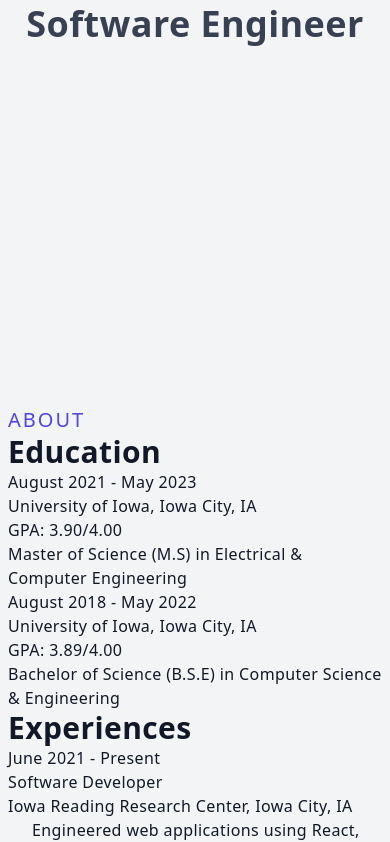
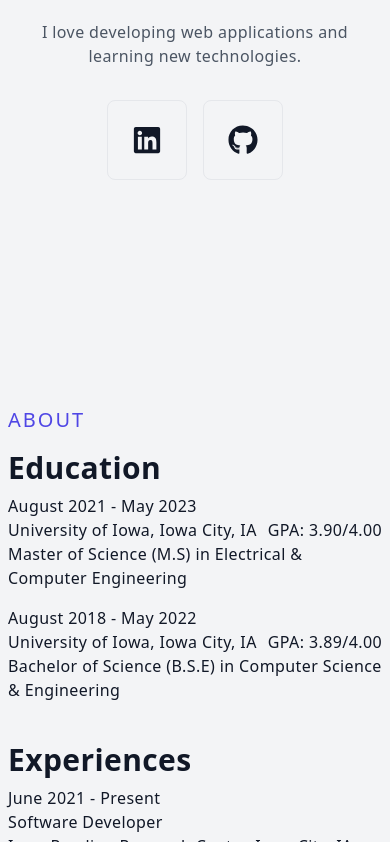
Before and after one commit to kevintdao/kevintdao.github.io, a React (Vite) app: page / in a window 390 px wide. Shown: the part 502-1344 px from the top of the page. Built offline with nearby package versions, Linux system fonts and the light colour scheme.

Commit message:
Add placeholder projects and skills section

```diff
--- a/src/App.tsx
+++ b/src/App.tsx
@@ -1,9 +1,29 @@
 import About from "./components/About";
+import Contact from "./components/Contact";
 import Footer from "./components/Footer";
 import Main from "./components/Main";
 import Navbar from "./components/Navbar";
 import Projects from "./components/Projects";
 import Skills from "./components/Skills";
+
+const items = [
+  {
+    id: "about",
+    component: <About />,
+  },
+  {
+    id: "skills",
+    component: <Skills />,
+  },
+  {
+    id: "projects",
+    component: <Projects />,
+  },
+  {
+    id: "contact",
+    component: <Contact />,
+  },
+];
 
 function App() {
   return (
@@ -11,9 +31,16 @@ function App() {
       <Navbar />
       <main>
         <Main />
-        <About />
-        <Skills />
-        <Projects />
+        {items.map((item) => (
+          <section
+            id={item.id}
+            className="w-full md:h-screen p-2 flex items-center py-16"
+          >
+            <div className="max-w-[1240px] md:grid grid-cols-3 gap-8">
+              {item.component}
+            </div>
+          </section>
+        ))}
       </main>
       <Footer />
     </>
--- a/src/components/About.tsx
+++ b/src/components/About.tsx
@@ -30,31 +30,30 @@ const experiences = [
 
 const About = () => {
   return (
-    <section
-      id="about"
-      className="w-full md:h-screen p-2 flex items-center py-16"
-    >
-      <div className="max-w-[1240px] md:grid grid-cols-3 gap-8">
-        <div className="col-span-2">
-          <p className="uppercase text-xl tracking-widest text-indigo-600">
-            About
-          </p>
+    <div className="col-span-3">
+      <p className="uppercase text-xl tracking-widest text-indigo-600">About</p>
+      <div className="py-4">
         <h2>Education</h2>
         {educations.map((education) => (
-            <div>
+          <div className="py-2">
             <p>{education.date}</p>
+            <div className="flex justify-between">
               <p>{education.school}</p>
               <p>{education.gpa}</p>
+            </div>
             <p>{education.degree} </p>
           </div>
         ))}
+      </div>
+
+      <div className="py-4">
         <h2>Experiences</h2>
         {experiences.map((experience) => (
-            <div>
+          <div className="py-2">
             <p>{experience.date}</p>
             <p>{experience.position}</p>
             <p>{experience.company}</p>
-              <ul className="list-outside list-desc ml-6">
+            <ul className="list-disc list-desc ml-6">
               {experience.items.map((item) => (
                 <li className="cursor-default" key={item}>
                   {item}
@@ -65,7 +64,6 @@ const About = () => {
         ))}
       </div>
     </div>
-    </section>
   );
 };
 
--- /dev/null
+++ b/src/components/Contact.tsx
@@ -0,0 +1,11 @@
+const Contact = () => {
+  return (
+    <div className="col-span-3">
+      <p className="uppercase text-xl tracking-widest text-indigo-600">
+        Contact
+      </p>
+    </div>
+  );
+};
+
+export default Contact;
--- a/src/components/Main.tsx
+++ b/src/components/Main.tsx
@@ -1,4 +1,22 @@
+import { FaGithub, FaLinkedin } from "react-icons/fa";
+
 import ProfileImage from "../assets/images/img-profile.jpg";
+
+const ICON_SIZE = 30;
+
+const links = [
+  {
+    name: "LinkedIn",
+    url: "https://www.linkedin.com/in/kevintdao/",
+    icon: <FaLinkedin size={ICON_SIZE} />,
+  },
+  {
+    name: "Github",
+    url: "https://github.com/kevintdao",
+    icon: <FaGithub size={ICON_SIZE} />,
+  },
+];
+
 const Main = () => {
   return (
     <div className="w-full h-screen text-center">
@@ -19,6 +37,18 @@ const Main = () => {
             Hi, I'm <span className="text-indigo-600">Kevin</span>
           </h1>
           <h1 className="py-2 text-gray-700">Software Engineer</h1>
+          <h1 className="py-2 text-gray-700">Full-Stack Developer</h1>
+          <p className="py-4 text-gray-600 sm:max-w-[700] m-auto">
+            I love developing web applications and learning new technologies.
+          </p>
+
+          <div className="flex items-center justify-between max-w-[330px] m-auto py-4 gap-4">
+            {links.map((link) => (
+              <a href={link.url} target="_blank" rel="noreferrer">
+                <div className="p-6 border rounded-lg">{link.icon}</div>
+              </a>
+            ))}
+          </div>
         </div>
       </div>
     </div>
--- a/src/components/Navbar.tsx
+++ b/src/components/Navbar.tsx
@@ -1,5 +1,6 @@
-import { useState } from "react";
+import { useEffect, useState } from "react";
 import { AiOutlineClose, AiOutlineMenu } from "react-icons/ai";
+import { classNames } from "../lib/utils";
 
 const links = [
   {
@@ -26,13 +27,30 @@ const links = [
 
 const Navbar = () => {
   const [nav, setNav] = useState(false);
+  const [shadow, setShadow] = useState(false);
 
   const handleNav = () => {
     setNav(!nav);
   };
 
+  useEffect(() => {
+    const handleShadow = () => {
+      if (window.scrollY >= 70) {
+        setShadow(true);
+      } else {
+        setShadow(false);
+      }
+    };
+    window.addEventListener("scroll", handleShadow);
+  }, []);
+
   return (
-    <header className="fixed w-full h-16 shadow-xl z-[100] bg-gray-50">
+    <header
+      className={classNames(
+        "fixed w-full h-16 z-[100]",
+        shadow ? "shadow-xl bg-gray-50" : ""
+      )}
+    >
       <nav className="flex justify-between items-center w-full h-full px-2 2xl:px-16">
         <div className="text-2xl font-bold">Kevin Dao</div>
 
@@ -61,11 +79,12 @@ const Navbar = () => {
         onClick={handleNav}
       >
         <div
-          className={
+          className={classNames(
+            "fixed top-0 p-10 ease-in duration-500",
             nav
-              ? "md:hidden fixed left-0 top-0 w-[75%] sm:w-[60%] md:w-[45%] h-screen bg-gray-200 p-10 ease-in duration-500"
-              : "fixed left-[-100%] top-0 p-10 ease-in duration-500"
-          }
+              ? "md:hidden left-0 w-[75%] sm:w-[60%] md:w-[45%] h-screen bg-gray-200 p-10 ease-in duration-500"
+              : "left-[-100%]"
+          )}
         >
           <div>
             <div className="flex w-full items-center justify-between">
--- a/src/components/Projects.tsx
+++ b/src/components/Projects.tsx
@@ -1,17 +1,80 @@
+import { Link } from "react-router-dom";
+
+const projects = [
+  {
+    title: "Project 1",
+    img: "https://picsum.photos/1280/720",
+    tech: "React, TypeScript, TailwindCSS",
+    url: "/projects/project-1",
+  },
+  {
+    title: "Project 2",
+    img: "https://picsum.photos/1280/720",
+    tech: "React, TypeScript, TailwindCSS",
+    url: "/projects/project-2",
+  },
+  {
+    title: "Project 3",
+    img: "https://picsum.photos/1280/720",
+    tech: "React, TypeScript, TailwindCSS",
+    url: "/projects/project-3",
+  },
+  {
+    title: "Project 4",
+    img: "https://picsum.photos/1280/720",
+    tech: "React, TypeScript, TailwindCSS",
+    url: "/projects/project-4",
+  },
+];
+
+const ProjectItem = ({
+  title,
+  img,
+  tech,
+  url,
+}: {
+  title: string;
+  img: string;
+  tech: string;
+  url: string;
+}) => {
+  return (
+    <div className="relative flex items-center justify-center h-auto w-full shadow-lg shadow-gray-400 rounded-xl group hover:bg-gradient-to-r from-blue-600 to-indigo-600">
+      <img
+        src={img}
+        alt={title}
+        className="rounded-xl group-hover:opacity-10"
+      />
+      <div className="hidden group-hover:block absolute top-[50%] left-[50%] translate-x-[-50%] translate-y-[-50%]">
+        <h3 className="text-2xl text-white tracking-wider text-center">
+          {title}
+        </h3>
+        <p>{tech}</p>
+        <a href={url}>
+          <p>More Info</p>
+        </a>
+      </div>
+    </div>
+  );
+};
+
 const Projects = () => {
   return (
-    <section
-      id="projects"
-      className="w-full md:h-screen p-2 flex items-center py-16"
-    >
-      <div className="max-w-[1240px] md:grid grid-cols-3 gap-8">
-        <div className="col-span-2">
-          <p className="uppercase text-xl tracking-widest text-indigo-600">
-            Projects
-          </p>
-        </div>
+    <div className="col-span-3">
+      <p className="uppercase text-xl tracking-widest text-indigo-600">
+        Projects
+      </p>
+      <div className="grid md:grid-cols-2 gap-8 py-4">
+        {projects.map((project) => (
+          <ProjectItem
+            title={project.title}
+            img={project.img}
+            tech={project.tech}
+            url={project.url}
+          />
+        ))}
       </div>
-    </section>
+    </div>
   );
 };
 
--- a/src/components/Skills.tsx
+++ b/src/components/Skills.tsx
@@ -1,19 +1,29 @@
+const items = [
+  {
+    label: "Languages",
+    content:
+      "TypeScript, JavaScript, PHP, Python, HTML, CSS, Ruby, Java, C++, SQL",
+  },
+  {
+    label: "Frameworks and Tools",
+    content:
+      "Node.js, React, React Native, Next.js, PostgreSQL, mySQL, Firebase, Socket.IO, Express, GIT, Bootstrap, TailwindCSS, Rails, Bootstrap, Jest, Django, Cucumber, Docker, Playwright, Heroku",
+  },
+];
+
 const Skills = () => {
   return (
-    <section
-      id="skills"
-      className="w-full md:h-screen p-2 flex items-center py-16"
-    >
-      <div className="max-w-[1240px] md:grid grid-cols-3 gap-8">
-        <div className="col-span-2">
-          <p className="uppercase text-xl tracking-widest text-indigo-600">
-            Skills
-          </p>
-          <h2>Languages</h2>
-          <h2>Frameworks and Tools</h2>
+    <div className="col-span-3">
+      <p className="uppercase text-xl tracking-widest text-indigo-600">
+        Skills
+      </p>
+      {items.map((item) => (
+        <div className="py-4">
+          <h2>{item.label}</h2>
+          <p>{item.content}</p>
         </div>
-      </div>
-    </section>
+      ))}
+    </div>
   );
 };
 
--- a/src/index.css
+++ b/src/index.css
@@ -1,6 +1,11 @@
 @tailwind base;
 @tailwind components;
 @tailwind utilities;
+
+html {
+  scroll-behavior: smooth;
+  scroll-padding-top: 1rem;
+}
 
 @layer base {
   body {
--- /dev/null
+++ b/src/lib/utils.ts
@@ -0,0 +1,3 @@
+export function classNames(...classes: string[]) {
+  return classes.filter(Boolean).join(" ");
+}
```
Also changed, not shown: 5 other files (tests, documents, lock files or other folders). Lines whose indentation alone changed are shown as unchanged.
